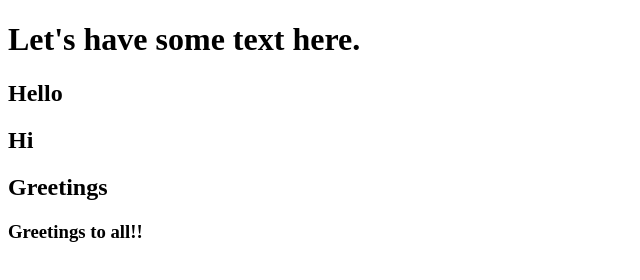
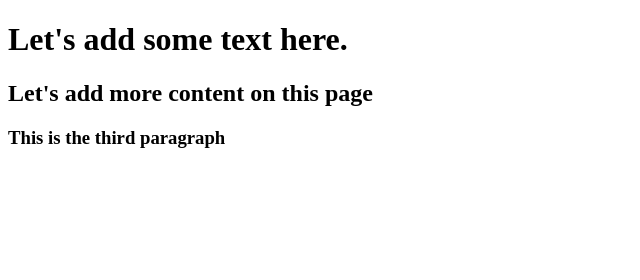
Before and after one commit to lidiyateklemariam/GitLesson, a plain HTML site: page index.html in a window 1280 px wide. Shown: the whole page, without its empty margins (0-640 px from the left). Drawn offline with Linux system fonts and the light colour scheme.

Commit message:
I have edited the text.

```diff
--- a/index.html
+++ b/index.html
@@ -6,11 +6,9 @@
     <title>This is my title.</title>
 </head>
 <body>
-    <h1>Let's have some text here.</h1>
-    <h2>Hello</h2>
-    <h2>Hi</h2>
-    <h2>Greetings</h2>
-    <h3>Greetings to all!!</h3>
+    <h1>Let's add some text here.</h1>
+    <h2>Let's add more content on this page</h2>
+    <h3>This is the third paragraph</h3>
 
 
 </body>
```
